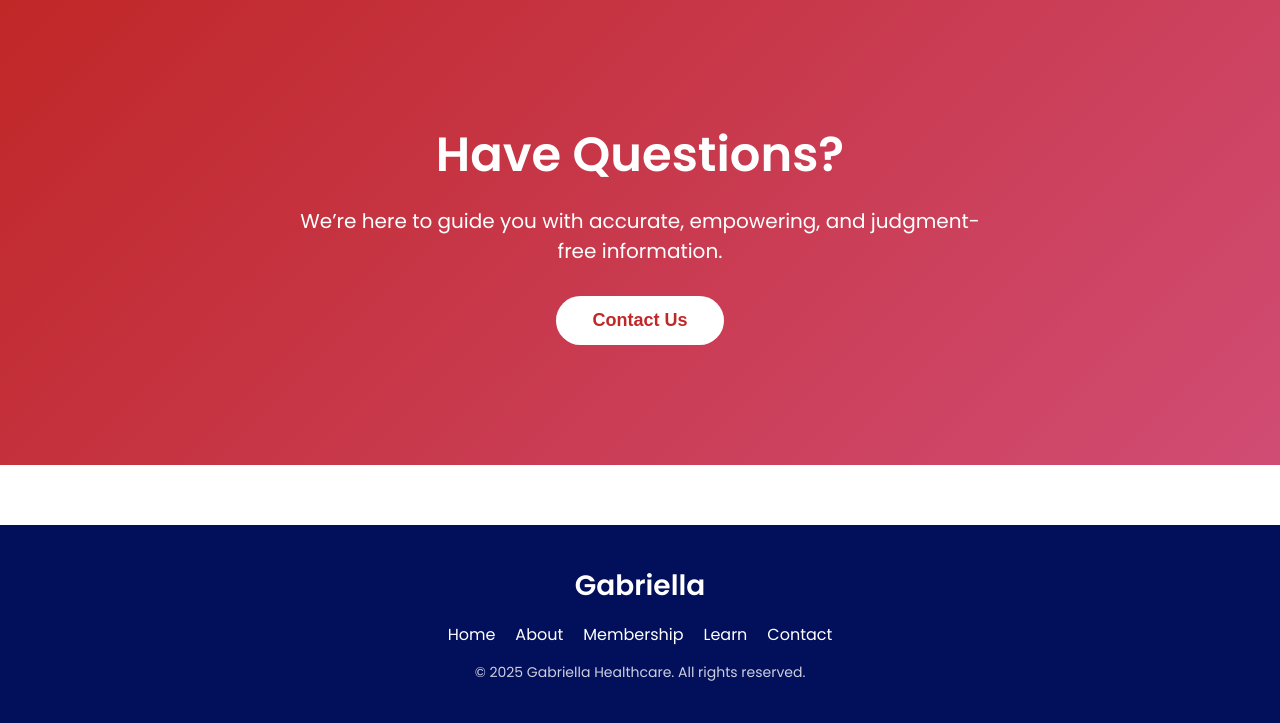
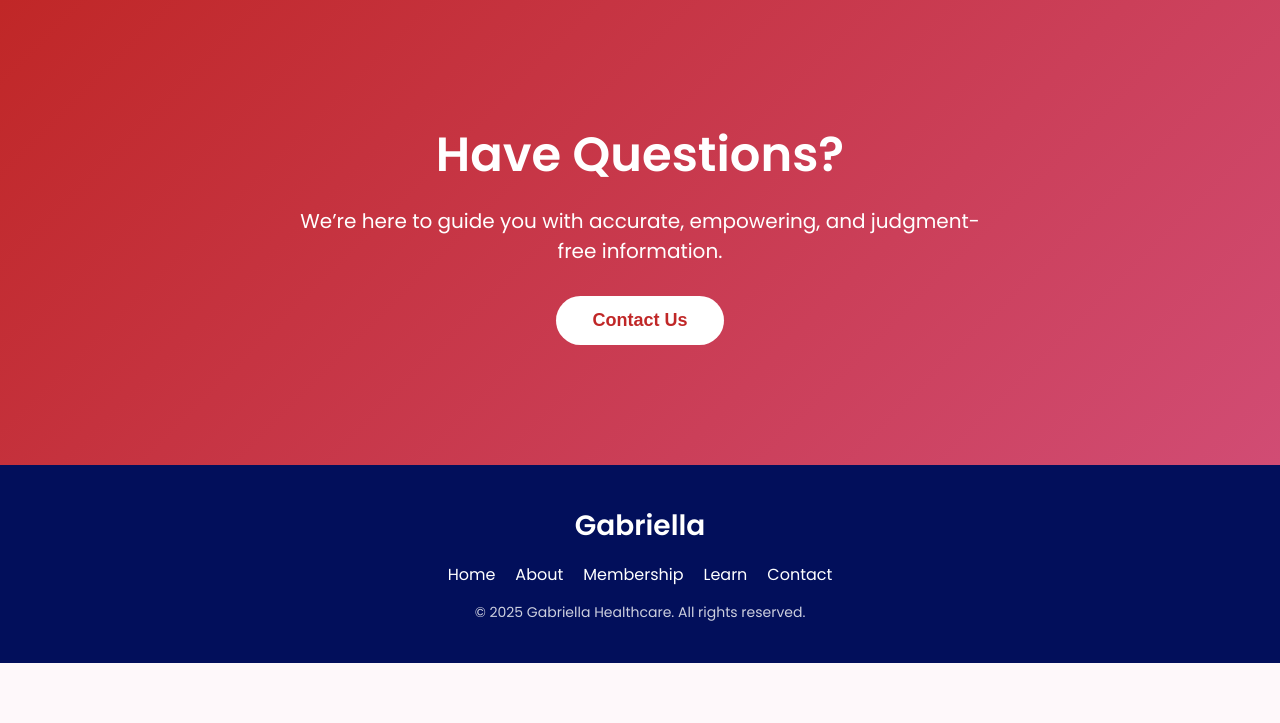
Before and after one commit to louiseeeeeeeeeee/webdev-gabriela, a PHP site: page /about.html in a window 1280 px wide; the page is wider, and only the part inside the window is pictured. Shown: the part 3484-4207 px from the top of that part. After the commit the page ends 4147 px from the top of that part, so only its background shows below. Run offline with PHP 8.4, Linux system fonts and the light colour scheme.

Commit message:
about us updated (6:41 pm)

```diff
--- a/css/about.css
+++ b/css/about.css
@@ -214,7 +214,7 @@ body {
     background: var(--main);
     padding: 40px 20px;
     color: white;
-    margin-top: 60px;
+    margin-top: 0px;
 }
 .footer-container {
     max-width: 1200px;
```
